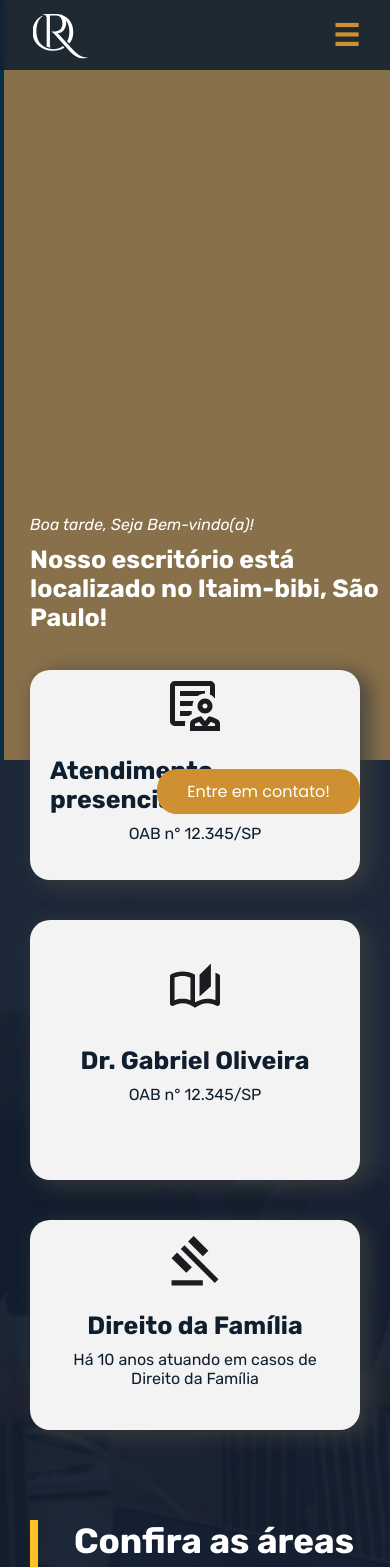
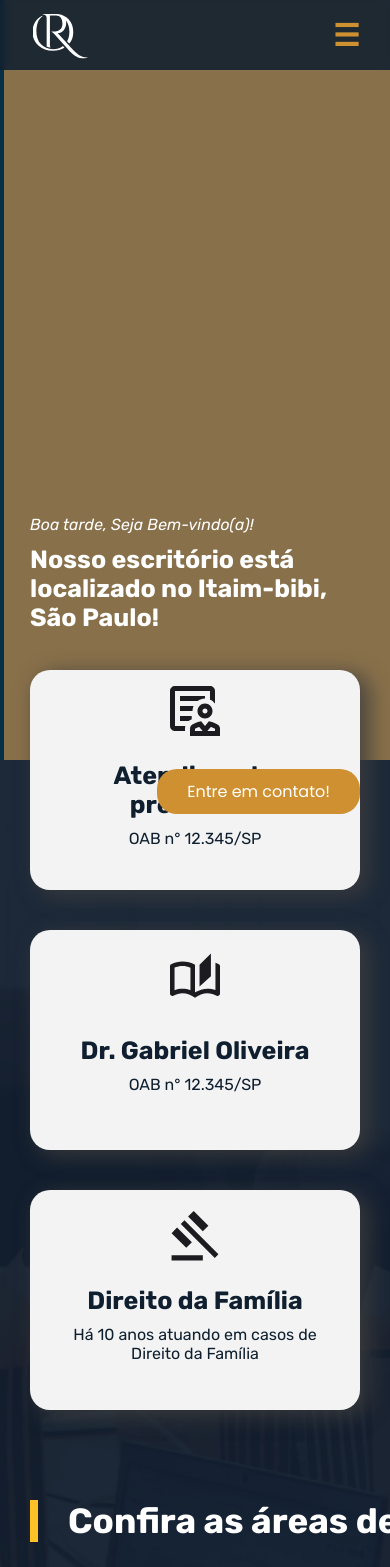
Before and after one commit to BryaanLs/Oliveira-Ribeiro-Advs, a React (Vite) app: page / in a window 390 px wide. Shown: the top 1567 px of the page. Built offline with nearby package versions, Linux system fonts and the light colour scheme.

Commit message:
finish responsible home page version

```diff
--- a/src/Pages/Home/Cards/Cards.css
+++ b/src/Pages/Home/Cards/Cards.css
@@ -139,26 +139,37 @@
   }
 }
 
-@media (max-width: 1070px) {
+@media (max-width: 1150px) {
   .cards {
-    flex-direction: column;
     align-items: center;
+    text-align: center;
   }
   .saudation h2 {
     font-size: 2.5rem;
-    width: 90vw;
+    width: 500px;
   }
   .saudation {
     top: -130px;
+    text-align: left;
   }
 
   .card {
     top: 0 !important;
-    margin: 2rem 1rem;
+    margin: 2rem 0rem;
     align-items: center;
   }
   .cards-description {
     flex-direction: column;
+  }
+
+  .card:nth-child(1) {
+    position: relative;
+    right: -20px;
+  }
+  .card:nth-child(3) {
+    position: relative;
+    left: -20px;
+    z-index: -1;
   }
 
   .card p {
@@ -170,7 +181,31 @@
     text-align: center;
   }
 
+  .cards-description h2 {
+    width: max-content;
+    margin: 0 auto;
+  }
+
   .bgSecondSession {
     background-attachment: scroll;
   }
 }
+
+@media (max-width: 960px) {
+  .cards {
+    flex-direction: column;
+    justify-content: center;
+  }
+  .card:nth-child(1),
+  .card:nth-child(2),
+  .card:nth-child(3) {
+    left: 0;
+    right: 0;
+    height: 220px;
+  }
+
+  .saudation h2 {
+    font-size: 2.5rem;
+    width: 80vw;
+  }
+}
--- a/src/components/Carrossel/Carrossel.css
+++ b/src/components/Carrossel/Carrossel.css
@@ -43,15 +43,24 @@
   filter: saturate(200%) brightness(60%);
 }
 
-.containerSwiper .swiper-slide .swiper-img:nth-of-type(1) {
-  /* Suas regras de estilo para a primeira imagem aqui */
-  object-position: 100%;
-}
-
-
 @media (max-width: 1400px) {
   .swiper-pagination-bullet {
     top: -120px;
+  }
+
+  .swiper-button-next::after,
+  .swiper-button-prev::after {
+    color: #ffffff;
+    transform: scale(70%);
+  }
+
+  .swiper-button-prev::after {
+    margin-left: 0;
+    margin-top: 80px;
+  }
+  .swiper-button-next::after {
+    margin-right: 0;
+    margin-top: 80px;
   }
 }
 
@@ -71,7 +80,6 @@
   .swiper-button-next::after,
   .swiper-button-prev::after {
     color: #ffffff;
-    transform: scale(100%);
   }
 
   .swiper-button-prev::after {
@@ -82,9 +90,19 @@
   }
 }
 
-@media (max-width: 800px) {
+@media (max-width: 960px) {
   .swiper-button-next::after,
   .swiper-button-prev::after {
     display: none;
   }
+
+  .slide-1 img {
+    object-position: 60%;
+  }
+  .slide-2 img {
+    object-position: 60%;
+  }
+  .slide-3 img {
+    object-position: 70%;
+  }
 }
--- a/src/components/Carrossel/Carrossel.jsx
+++ b/src/components/Carrossel/Carrossel.jsx
@@ -22,31 +22,28 @@ const Carrossel = () => {
         pagination={{ clickable: true }}
         navigation={true}
       >
-        <SwiperSlide>
+        <SwiperSlide className="swiper-img slide-1">
           <img
             src={escritorioTres}
             alt="Foto do escritório"
             width="1915"
             height="917"
-            className="swiper-img"
           />
         </SwiperSlide>
-        <SwiperSlide>
+        <SwiperSlide className="swiper-img slide-2">
           <img
             src={escritorioUm}
             alt="Foto do escritório"
             width="1915"
             height="917"
-            className="swiper-img"
           />
         </SwiperSlide>
-        <SwiperSlide>
+        <SwiperSlide className="swiper-img slide-3 slide-1">
           <img
             src={escritorioDois}
             alt="Foto do escritório"
             width="1915"
             height="917"
-            className="swiper-img"
           />
         </SwiperSlide>
       </Swiper>
--- a/src/components/ContactButton/ContatcButton.css
+++ b/src/components/ContactButton/ContatcButton.css
@@ -4,14 +4,15 @@
   color: #fff;
   font-weight: bold;
   padding: 1rem 2rem;
-  background-color: var(--corSecundariaSegundoTom);
+  background-color: var(--corSecundaria);
   border-radius: 10px;
   box-shadow: 0 5px 5px rgba(0, 0, 0, 0.266);
-  transition: box-shadow 0.3s ease-in-out, transform 0.5s, filter 0.3s;
+  transition: box-shadow 0.3s ease-in-out, transform 0.5s, filter 0.3s,
+    background 0.3s ease-in-out;
 }
 
 .contactButton:hover {
   box-shadow: none;
   transform: translateY(10px);
-  filter: brightness(110%);
+  background-color: var(--corSecundariaSegundoTom);
 }
```
